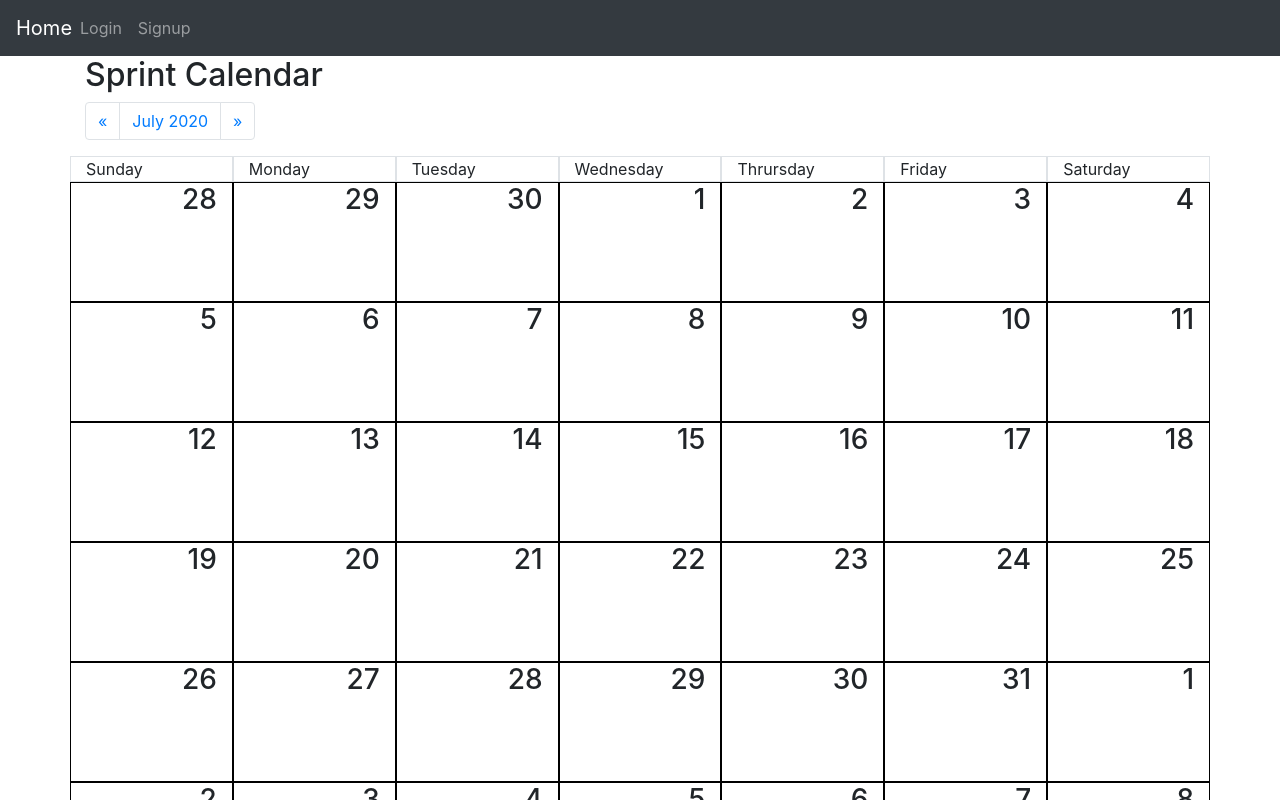
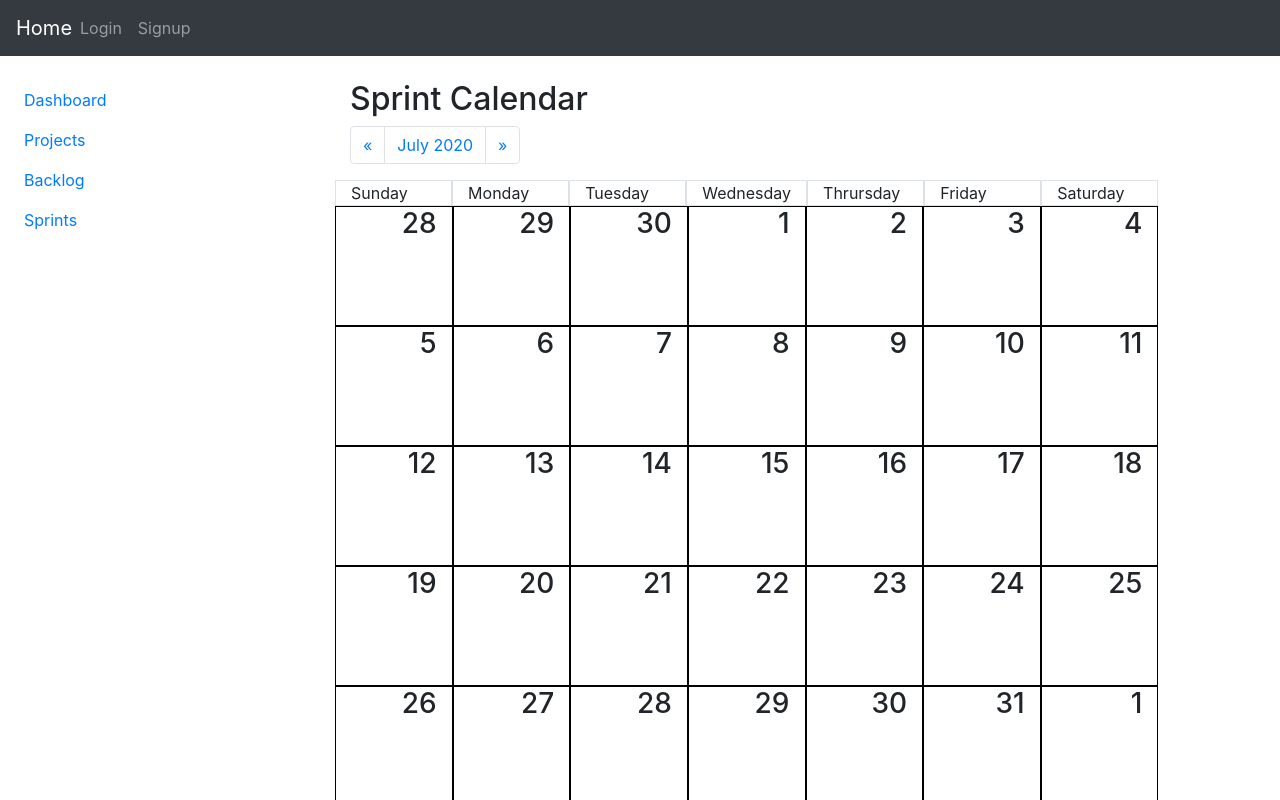
Before and after one commit to mpage544165/Software-Manager, a React (Create React App) app in the folder software-manager/: page /dashboard in a window 1280 px wide. Shown: the top 800 px of the page. Built offline with nearby package versions, Linux system fonts and the light colour scheme; no server answers.

Commit message:
Format dashboard components

```diff
--- a/software-manager/src/App.css
+++ b/software-manager/src/App.css
@@ -50,3 +50,12 @@
   width: 100px;
   float: left;
 }
+
+/* Dashboard*/
+
+.dash-menu {
+  display: flex;
+  float: left;
+  width: 15% ;
+  padding: 0 ;
+}
--- a/software-manager/src/App.js
+++ b/software-manager/src/App.js
@@ -48,8 +48,6 @@ setCurrentProject(id) {
       <Router>
         <div>
         <Navbar isLoggedIn = {this.state.isLoggedIn}/>
-        <Calendar/>
-        <Backlog />
           <br/>
           <Route path = "/signup" component={Signup} />
           <Route path = "/login" render={props => <Login isLoggedIn={this.state.isLoggedIn} />} />
@@ -57,6 +55,7 @@ setCurrentProject(id) {
           <Route path = "/createproject" render={props => <CreateProject isLoggedIn={this.state.isLoggedIn} checkLoggedIn = {this.checkLoggedIn} />}/>
           <Route path = "/logout" render={props => <Login isLoggedIn={this.state.isLoggedIn} />} />
           <Route path = "/calendar" component={Calendar} />
+          <Route path = "/backlog" component={Backlog} />
         </div>
       </Router>
     );
--- a/software-manager/src/components/create-project.component.js
+++ b/software-manager/src/components/create-project.component.js
@@ -57,6 +57,7 @@ export default class CreateProject extends Component {
 
     render() {
         return(
+            <div className="container">
                 <form onSubmit={this.onSubmit}>
                     <div className="form-group">
                         <label htmlFor="name">Project Name:</label>
@@ -72,6 +73,7 @@ export default class CreateProject extends Component {
                     </div>
                     <button type="submit" className="btn btn-primary">Create Project</button>
                 </form>
+            </div>
         )
     }
 }
--- a/software-manager/src/components/dashboard.component.js
+++ b/software-manager/src/components/dashboard.component.js
@@ -1,18 +1,43 @@
 import React, {Component} from 'react';
-//import {Link} from 'react-router-dom';
+import {Link} from 'react-router-dom';
 //import axios from'axios';
+import Calendar from './calendar-component';
 
 export default class Dashboard extends Component {
     constructor(props) {
         super(props);
 
-        this.props.checkLoggedIn();
+        //this.props.checkLoggedIn();
     }
 
     render() {
         console.log("Dash", this.props.isLoggedIn)
-        if (this.props.isLoggedIn) {
-            return <h1>Hello User</h1>;
+        if (!this.props.isLoggedIn) {
+            return (
+                <div className="container-fluid">
+                    <div className="row">
+                        <nav class="col-md-3">
+                            <ul class="navbar-nav">
+                                <li className="nav-item">
+                                    <Link to="/dashboard" className="nav-link">&nbsp; Dashboard</Link>
+                                </li>
+                                <li className="nav-item">
+                                    <Link to="/createproject" className="nav-link">&nbsp; Projects</Link>
+                                </li>
+                                <li className="nav-item">
+                                    <Link to="/backlog" className="nav-link">&nbsp; Backlog</Link>
+                                </li>
+                                <li className="nav-item">
+                                <Link to="/sprints" className="nav-link">&nbsp; Sprints</Link>
+                                </li>
+                            </ul>
+                        </nav>
+                        <div className="col-md-8">
+                            <Calendar />
+                        </div>
+                    </div>
+                </div>
+            );
         }
         else {
             return <h1>Not Logged In</h1>;
--- a/software-manager/src/components/login.component.js
+++ b/software-manager/src/components/login.component.js
@@ -54,6 +54,7 @@ export default class Login extends Component {
 
     render() {
         return (
+            <div className="container">
                 <form onSubmit={this.onSubmit}>
                     <div className="form-group">
                         <label htmlFor="email">Email:</label>
@@ -65,6 +66,7 @@ export default class Login extends Component {
                     </div>
                     <button type="submit" className="btn btn-primary">Login</button>
                 </form>
+            </div>
         );
     }
 }
--- a/software-manager/src/components/signup.component.js
+++ b/software-manager/src/components/signup.component.js
@@ -64,6 +64,7 @@ export default class Signup extends Component {
 
     render() {
         return (
+            <div className="container">
                 <form onSubmit={this.onSubmit}>
                     <div className="form-group">
                         <label htmlFor="name">Name:</label>
@@ -83,6 +84,7 @@ export default class Signup extends Component {
                     </div>
                     <button type="submit" className="btn btn-primary">Submit</button>
                 </form>
+            </div>
         );
     }
 }
```
Lines whose indentation alone changed are shown as unchanged.
